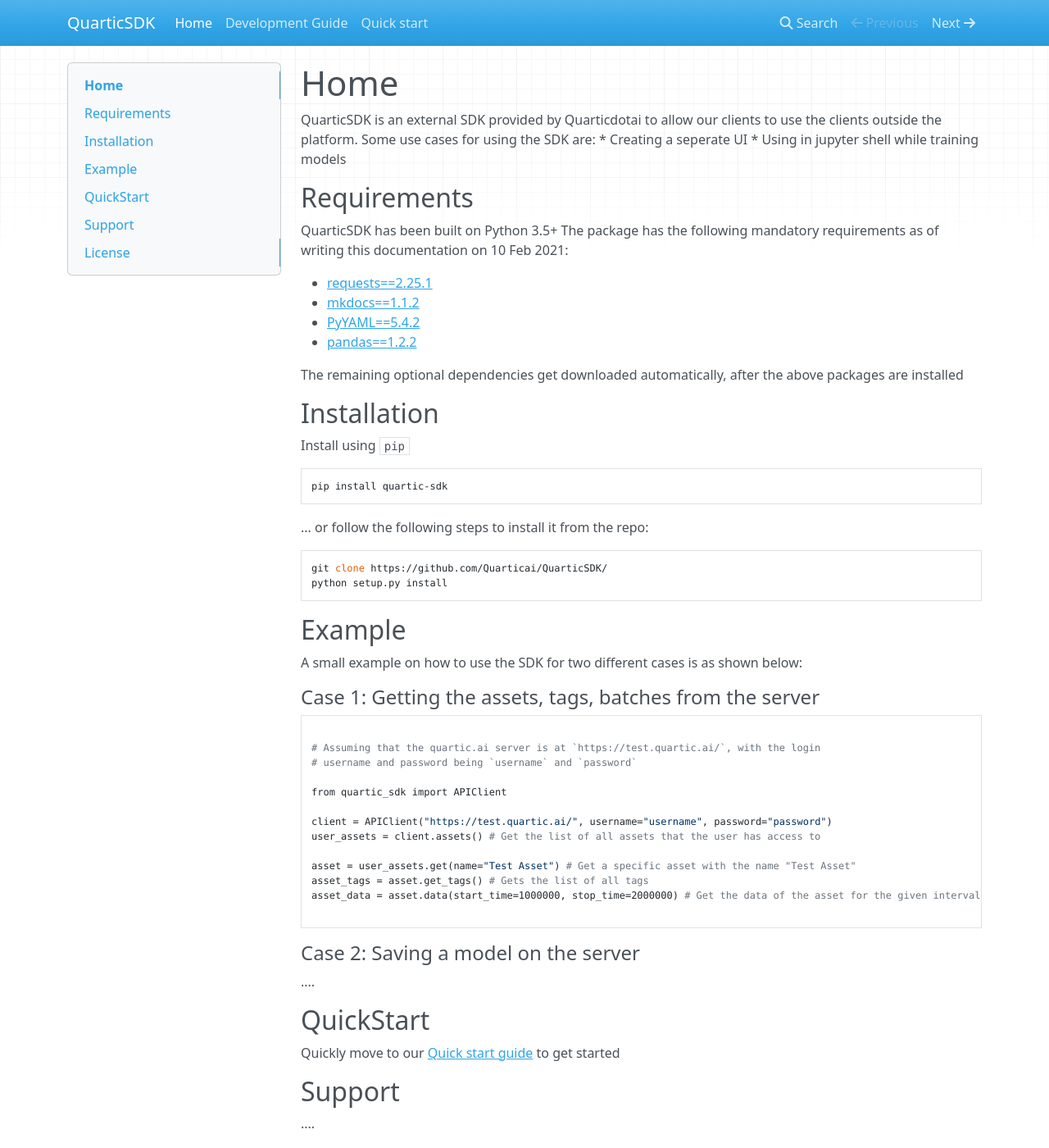
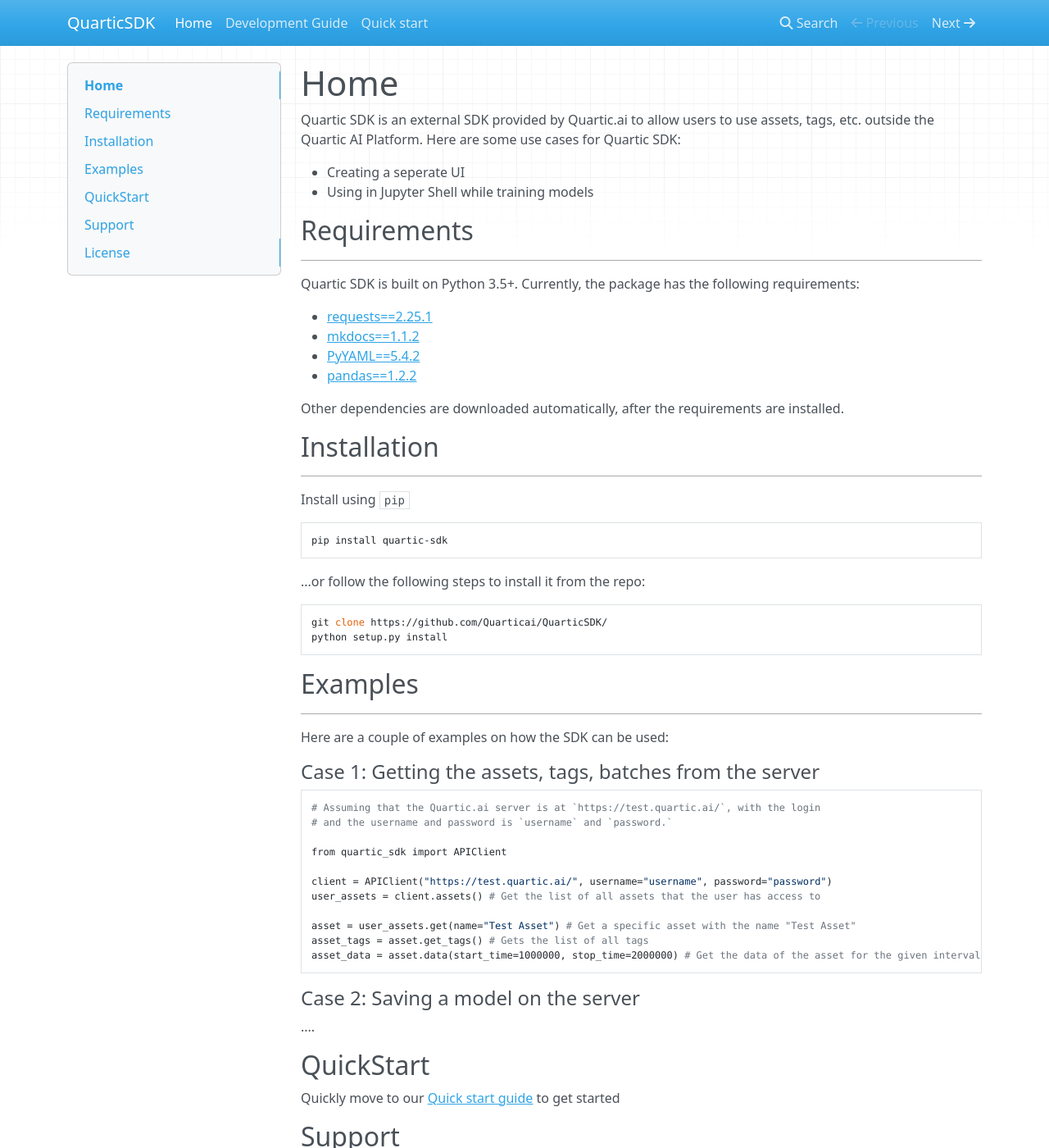
Before and after one commit to sourcery-ai-experiments/QuarticSDK, an MkDocs documentation site: the page built from docs/index.md, in a window 1280 px wide and 1400 px high. Shown: the whole window at 82% size. Built offline with MkDocs 1.6.1, drawn with Linux system fonts in a browser that asks for light colours; nearby versions of some CDN libraries.

Commit message:
Corrections made

````diff
--- a/docs/index.md
+++ b/docs/index.md
@@ -1,46 +1,45 @@
 # Home
 
-QuarticSDK is an external SDK provided by Quarticdotai to allow our clients to
-use the clients outside the platform.
-Some use cases for using the SDK are:
-* Creating a seperate UI
-* Using in jupyter shell while training models
+Quartic SDK is an external SDK provided by Quartic.ai to allow users to use assets, tags, etc. outside the Quartic AI Platform. Here are some use cases for Quartic SDK:
+
+- Creating a seperate UI
+- Using in Jupyter Shell while training models
 
 ## Requirements
+---
+Quartic SDK is built on Python 3.5+. Currently, the package has the following requirements:
 
-QuarticSDK has been built on Python 3.5+
-The package has the following mandatory requirements as of writing this documentation on 10 Feb 2021:
+- [requests==2.25.1](https://pypi.org/project/requests/)
+- [mkdocs==1.1.2](https://pypi.org/project/mkdocs/)
+- [PyYAML==5.4.2](https://pypi.org/project/PyYAML/)
+- [pandas==1.2.2](https://pypi.org/project/pandas/)
 
-* [requests==2.25.1](https://pypi.org/project/requests/)
-* [mkdocs==1.1.2](https://pypi.org/project/mkdocs/)
-* [PyYAML==5.4.2](https://pypi.org/project/PyYAML/)
-* [pandas==1.2.2](https://pypi.org/project/pandas/)
-
-The remaining optional dependencies get downloaded automatically, after the above packages are installed
+Other dependencies are downloaded automatically, after the requirements are installed.
 
 ## Installation
+---
 
 Install using `pip`
 
 ```
 pip install quartic-sdk
 ```
-... or follow the following steps to install it from the repo:
+...or follow the following steps to install it from the repo:
 ```
 git clone https://github.com/Quarticai/QuarticSDK/
 python setup.py install
 ```
 
-## Example
-
-A small example on how to use the SDK for two different cases is as shown below:
+## Examples
+---
+Here are a couple of examples on how the SDK can be used:
 
 #### Case 1: Getting the assets, tags, batches from the server
 
+
 ```
-
-# Assuming that the quartic.ai server is at `https://test.quartic.ai/`, with the login
-# username and password being `username` and `password`
+# Assuming that the Quartic.ai server is at `https://test.quartic.ai/`, with the login
+# and the username and password is `username` and `password.`
 
 from quartic_sdk import APIClient
 
@@ -49,8 +48,7 @@
 
 asset = user_assets.get(name="Test Asset") # Get a specific asset with the name "Test Asset"
 asset_tags = asset.get_tags() # Gets the list of all tags
-asset_data = asset.data(start_time=1000000, stop_time=2000000) # Get the data of the asset for the given interval between start_time and stop_time. This returns an iterator, which can be iterated to get all the data points present
-
+asset_data = asset.data(start_time=1000000, stop_time=2000000) # Get the data of the asset for the given interval between start_time and stop_time. This returns an iterator, which can be iterated to get all the data points present.
 ```
 
 #### Case 2: Saving a model on the server
````
Also changed, not shown: docs/quick_start.md (+11 -21 lines).
